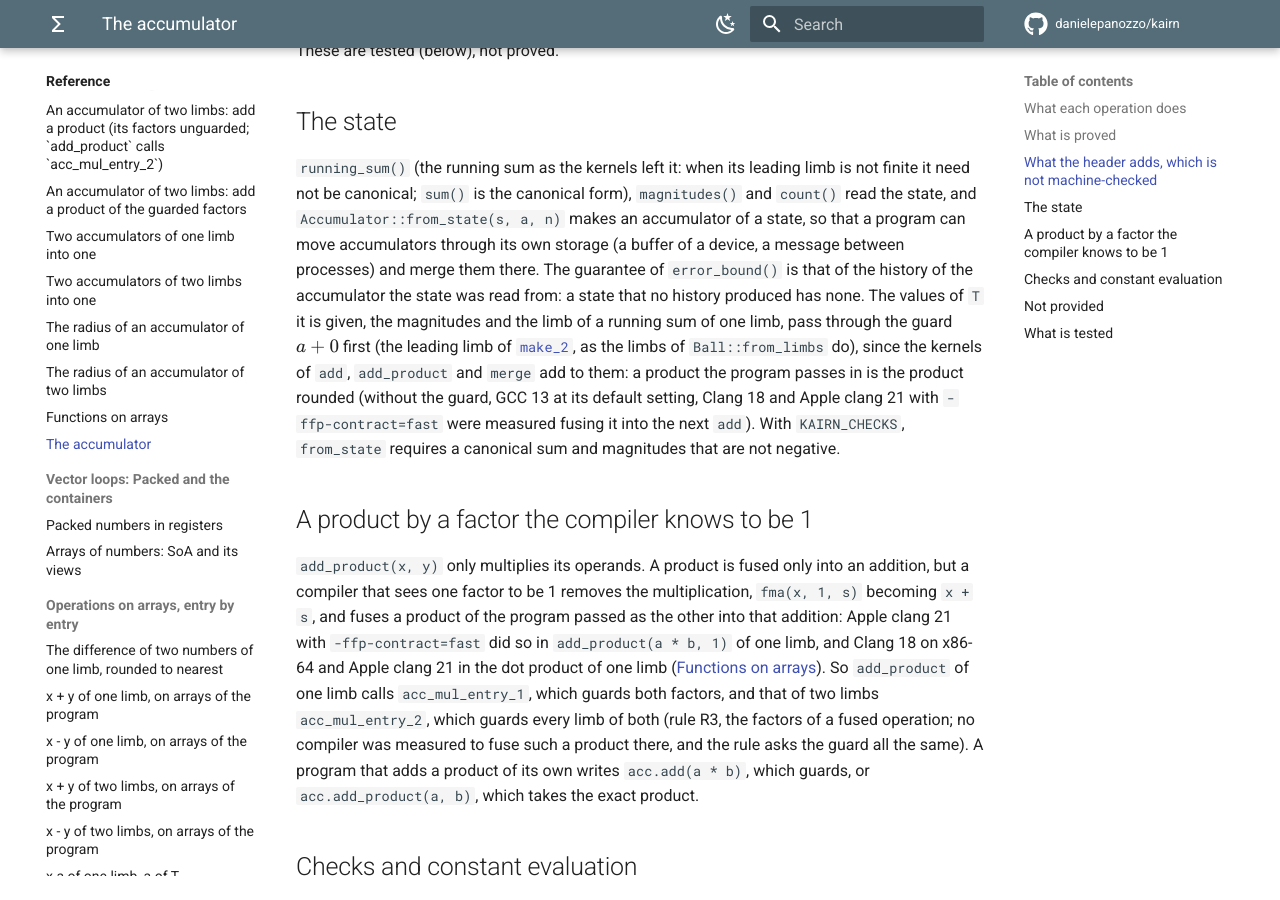
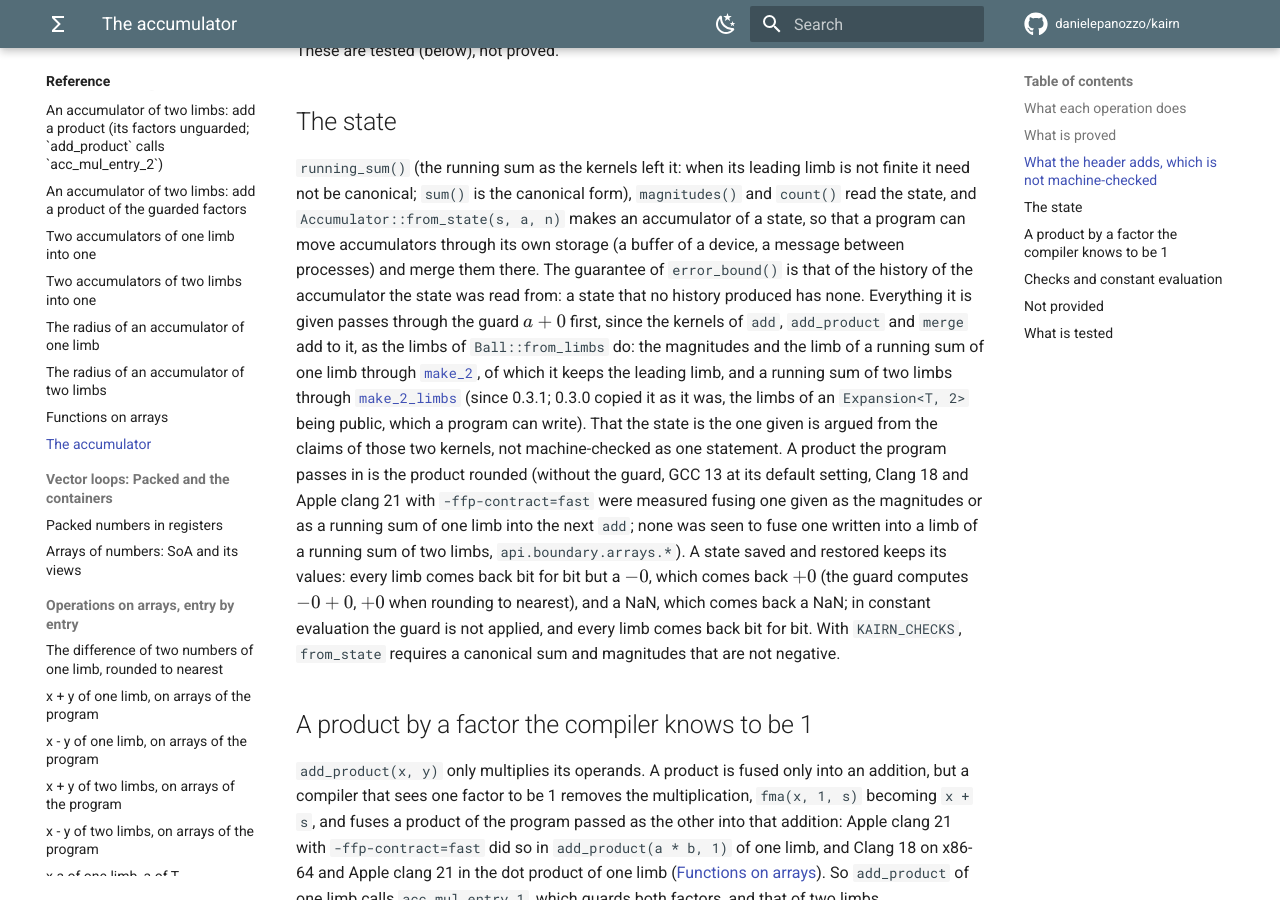
Before and after one commit to danielepanozzo/kairn, an MkDocs documentation site: the page built from docs/reference/accumulator.md, in a window 1280 px wide and 900 px high, scrolled down 2498 px. Built offline with MkDocs 1.6.1 and Material for MkDocs 9.7.7, drawn with Linux system fonts in a browser that asks for light colours; comment, search, counter and statistics services are not loaded.

Commit message:
Accumulator::from_state of two limbs guards its running sum; the versions in the pages
- from_state passes a running sum of two limbs through make_2_limbs, the
  composition Ball::from_limbs and Interval::from_limbs use (argued from
  the claims of make_2 and make_2_limbs, not machine-checked as one
  statement), as a and the running sum of one limb already pass through
  make_2: the limbs of an Expansion are public, and the accumulator's
  kernels add them; Accumulator::ball() of two limbs calls the unguarded
  ball_make_2 on the running sum. A choice of the authors, after the
  owner's decision of 2026-11-23 for the ball. Two additions per call;
  the constraint names make_2_limbs for two limbs; the checks of a debug
  build are as they were. A state saved and restored keeps its values, a
  limb -0 coming back +0 (not in constant evaluation).
- Tests: the boundary form of a product written into the leading limb of
  the running sum (boundary_batch.cpp); the checks of the functions that do
  not round compare the restored running sum of two limbs, and sum() of
  it, by value.
- proofs/audit/HandAudit.v lists the two lemmas of the two executions of
  bv_center_entry_2, as those of every other kernel of IeeeWith.v.
- Pages: what changed in 0.3.1 and what 0.3.0 did (the constructors of a
  ball and of an interval of two limbs, from_state): the comments of the
  constructors, guarantees.md, values.md, the reference pages.

Co-Authored-By: Claude Opus 5.5 <noreply@anthropic.com>
Claude-Session: https://claude.ai/code/session_01ULwCxzT6Dhw9xUiTw8mJz1

```diff
--- a/docs/reference/accumulator.md
+++ b/docs/reference/accumulator.md
@@ -90,13 +90,21 @@ need not be canonical; `sum()` is the canonical form), `magnitudes()` and `count
 and `Accumulator::from_state(s, a, n)` makes an accumulator of a state, so that a program can move
 accumulators through its own storage (a buffer of a device, a message between processes) and merge
 them there. The guarantee of `error_bound()` is that of the history of the accumulator the state
-was read from: a state that no history produced has none. The values of `T` it is given, the
-magnitudes and the limb of a running sum of one limb, pass through the guard $a + 0$ first (the
-leading limb of [`make_2`](make_2.md), as the limbs of `Ball::from_limbs` do), since the kernels of
-`add`, `add_product` and `merge` add to them: a product the program passes in is the product rounded
-(without the guard, GCC 13 at its default setting, Clang 18 and Apple clang 21 with
-`-ffp-contract=fast` were measured fusing it into the next `add`). With `KAIRN_CHECKS`, `from_state`
-requires a canonical sum and magnitudes that are not negative.
+was read from: a state that no history produced has none. Everything it is given passes through
+the guard $a + 0$ first, since the kernels of `add`, `add_product` and `merge` add to it, as the
+limbs of `Ball::from_limbs` do: the magnitudes and the limb of a running sum of one limb through
+[`make_2`](make_2.md), of which it keeps the leading limb, and a running sum of two limbs through
+[`make_2_limbs`](make_2_limbs.md) (since 0.3.1; 0.3.0 copied it as it was, the limbs of an
+`Expansion<T, 2>` being public, which a program can write). That the state is the one given is
+argued from the claims of those two kernels, not machine-checked as one statement. A product the
+program passes in is the product rounded (without the guard, GCC 13 at its default setting, Clang 18
+and Apple clang 21 with `-ffp-contract=fast` were measured fusing one given as the magnitudes or as
+a running sum of one limb into the next `add`; none was seen to fuse one written into a limb of a
+running sum of two limbs, `api.boundary.arrays.*`). A state saved and restored keeps its values: every
+limb comes back bit for bit but a $-0$, which comes back $+0$ (the guard computes $-0 + 0$, $+0$
+when rounding to nearest), and a NaN, which comes back a NaN; in constant evaluation the guard is not
+applied, and every limb comes back bit for bit. With `KAIRN_CHECKS`, `from_state` requires a
+canonical sum and magnitudes that are not negative.
 
 ## A product by a factor the compiler knows to be 1
 
--- a/docs/tools/reference_operations.py
+++ b/docs/tools/reference_operations.py
@@ -181,8 +181,9 @@ ROUNDS_CONSTEXPR = "`constexpr`; rounds, and is preceded by the debug build's ch
 TO_TWO_LIMBS = "each value of `T` converted to `Expansion<T, 2>` first, exactly (`make_2`)"
 # The constructors of two limbs from numbers of two limbs the program gives, which guard every limb
 # (ball_make_2_entry, interval_make_2_entry: rule R3, the owner's decision of 2026-11-23 for the ball).
-LIMBS_GUARDED = ("every limb guarded ([rule R3](../developer/architecture.md#the-kernel-ir)): a limb $-0$ "
-                 "comes back $+0$, but in constant evaluation, where the guard is not applied")
+LIMBS_GUARDED = ("every limb guarded ([rule R3](../developer/architecture.md#the-kernel-ir)): of the values "
+                 "given, a limb $-0$ coming back $+0$, but in constant evaluation, where the guard is not "
+                 "applied; since 0.3.1 (0.3.0 kept the limbs as given, bit for bit)")
 CORE = "the finite core: no fix-up of infinities and NaN"
 # The scaling of a two-limb number by a power of two in constant evaluation: its kernels compute only
 # opaque products, which constant evaluation computes as plain products with the same values.
```
Also changed, not shown: docs/concepts/values.md (+3 -1 lines), docs/developer/testing.md (+2 -1 lines), docs/getting-started/guarantees.md (+4 -1 lines), docs/reference/ball_make_2_entry.md (+3 -3 lines), docs/reference/interval_make_2_entry.md (+4 -4 lines), 6 other files.
